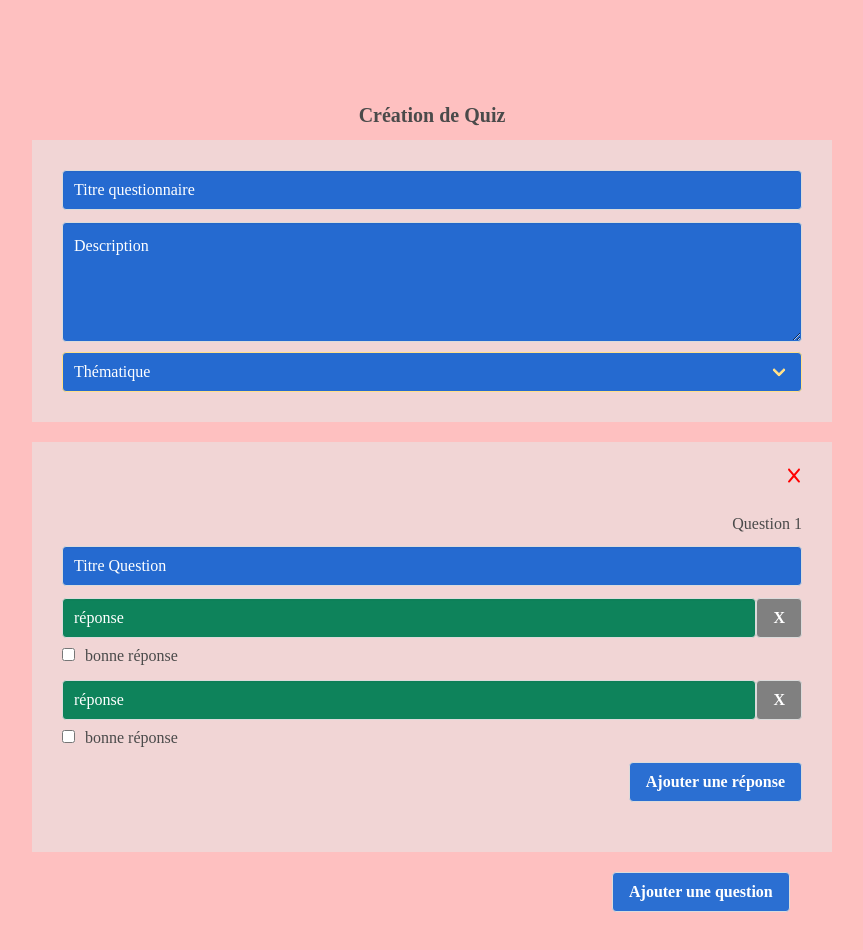
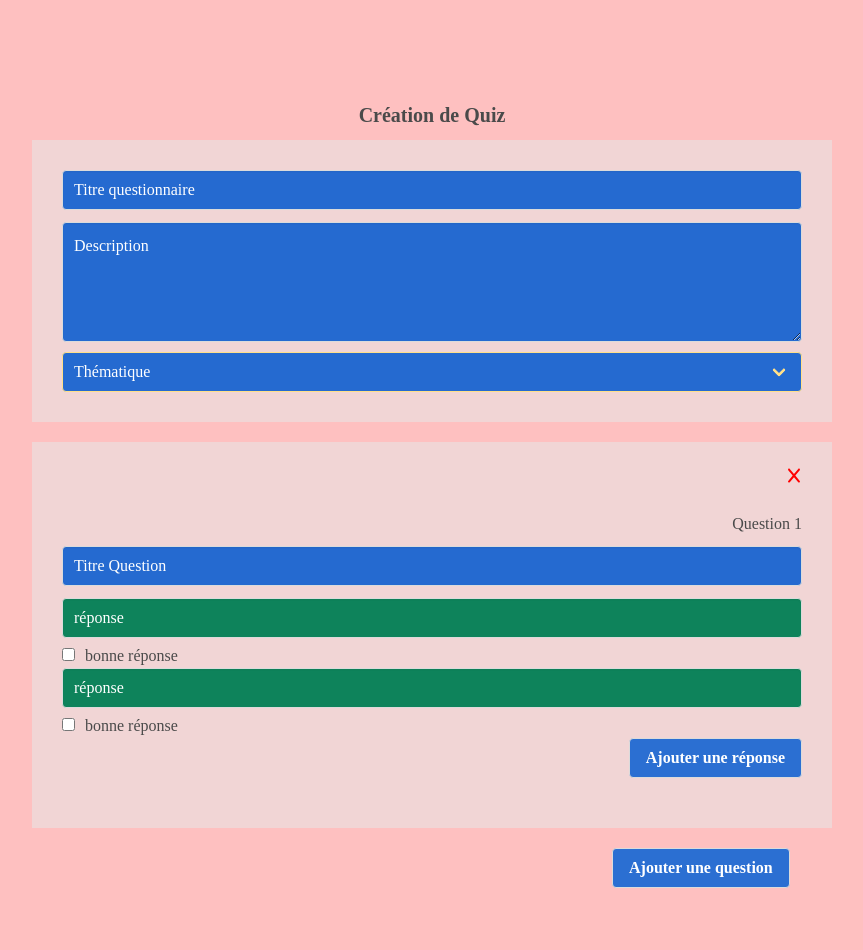
Before and after one commit to margauxln/quizandlearn, a React (Create React App) app in the folder frontend/: page /create-quiz in a window 1280 px wide. Shown: the top 950 px of the page, without its empty margins (208-1071 px from the left). Built offline with nearby package versions, Linux system fonts and the light colour scheme; sample sign-in values are in the browser's storage.

Commit message:
feat-US7- cannot delete first 2 questions

```diff
--- a/frontend/src/pages/QuizCreation/QuizCreation.jsx
+++ b/frontend/src/pages/QuizCreation/QuizCreation.jsx
@@ -1,10 +1,10 @@
-import "./QuizCreation.css";
-import { useFormik, FormikProvider, FieldArray } from "formik";
+import './QuizCreation.css';
+import { useFormik, FormikProvider, FieldArray } from 'formik';
 import * as Yup from "yup";
 import { faInfoCircle, faX } from '@fortawesome/free-solid-svg-icons';
 import { FontAwesomeIcon } from '@fortawesome/react-fontawesome';
 
-const questionLimit = 10;
+const questionLimit = 5;
 const answerLimit = 4;
 
 const QuizCreation = () => {
@@ -37,10 +37,13 @@ const QuizCreation = () => {
                 .required("Champ obligatoire"),
             categories: Yup.string()
                 .required("Champ obligatoire"),
-            bonneReponse: Yup.string()
-                .required("Champs obligatoire")
+            /* questionTitle: Yup.string()
+                .required("Champ obligatoire"),
+            content: Yup.array()
+                .required("Champ obligatoire") */
         }),
     });
+    //https://stackoverflow.com/questions/55793229/no-yup-validation-errors-found-by-formik-in-array-of-objects
 
     return (
         <div className="quizCreationPageContainer">
@@ -178,11 +181,12 @@ const QuizCreation = () => {
                                                         bonne réponse
                                                     </label>
                                                 </div>
+                                                {question && question.answers.length > 2 &&
                                                 <button
                                                     className="button removeAnswer"
                                                     type="button"
                                                     onClick={() => remove(idx)}
-                                                >X</button>
+                                                >X</button>}
                                             </div>
                                             ))}
 
```
